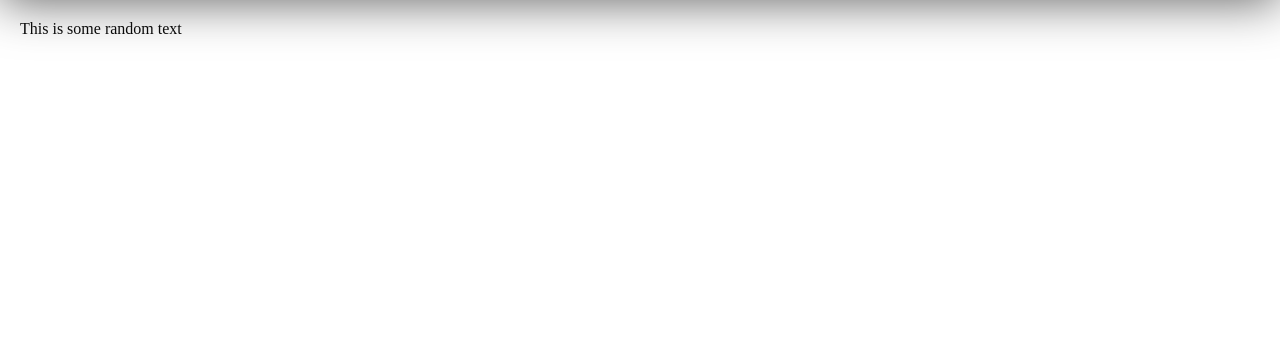
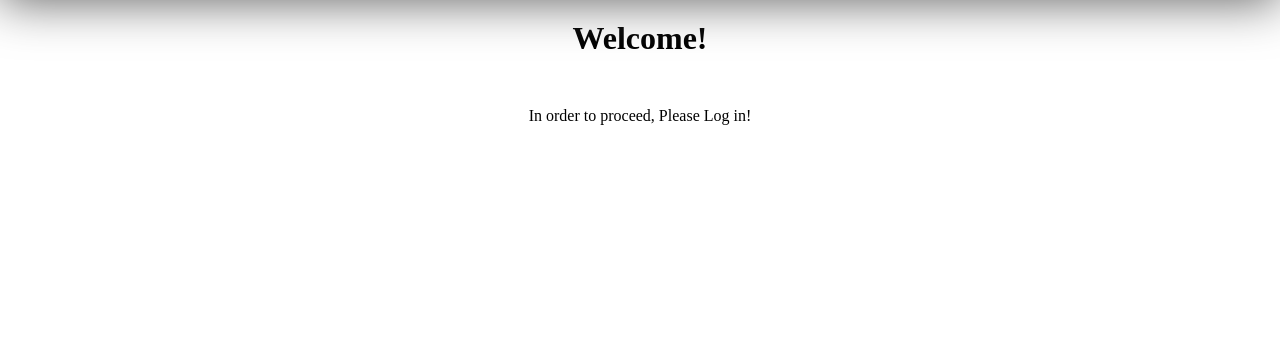
Before and after one commit to shakibaniataha/report-generator, a Django app: page / in a window 1280 px wide. Shown: the part 100-440 px from the top of the page. Run offline with Django 3.2, Linux system fonts and the light colour scheme; parts of the project's set-up code (start-up, migrations or seed data) failed here and were passed over.

Commit message:
Home page got more sophisticated.

```diff
--- a/main/views.py
+++ b/main/views.py
@@ -4,9 +4,11 @@ from __future__ import unicode_literals
 from django.contrib.auth import login, authenticate
 from django.shortcuts import render, redirect
 from main.forms import SignUpForm
+from .models import API
 
 def index(request):
-    return render(request, 'main/index.html', {})
+    apis = API.objects.all()
+    return render(request, 'main/index.html', {'apis': apis})
 
 
 def signup(request):
--- a/static/main.css
+++ b/static/main.css
@@ -68,3 +68,13 @@ body{
 .username{
     color: cyan;
 }
+
+.centralized-text{
+    text-align: center;
+    margin-bottom: 50px;
+}
+
+.big-text{
+    font-weight:bolder;
+    font-size:xx-large;
+}
--- a/templates/main/index.html
+++ b/templates/main/index.html
@@ -4,5 +4,20 @@
 {% block title %}Welcome to Report Generator{% endblock %}
 
 {% block content %}
-    This is some random text<br/>
+    {% if not user.is_authenticated %}
+        <p class="big-text centralized-text">
+            Welcome! <br/>
+        </p>
+        <p class="centralized-text">
+            In order to proceed, Please Log in!
+        </p>
+
+    {% else %}
+        <label for="api-select">Please select your desired API: </label>
+        <select id="api-select">
+            {% for api in apis %}
+                <option value="{{ api.id }}">{{ api.name }}</option>
+            {% endfor %}
+        </select>
+    {% endif %}
 {% endblock %}
```
Also changed, not shown: main/models.py (+5 -2 lines), db.sqlite3, main/migrations/0004_auto_20171129_1209.py (added), main/migrations/0005_auto_20171129_1211.py (added).
